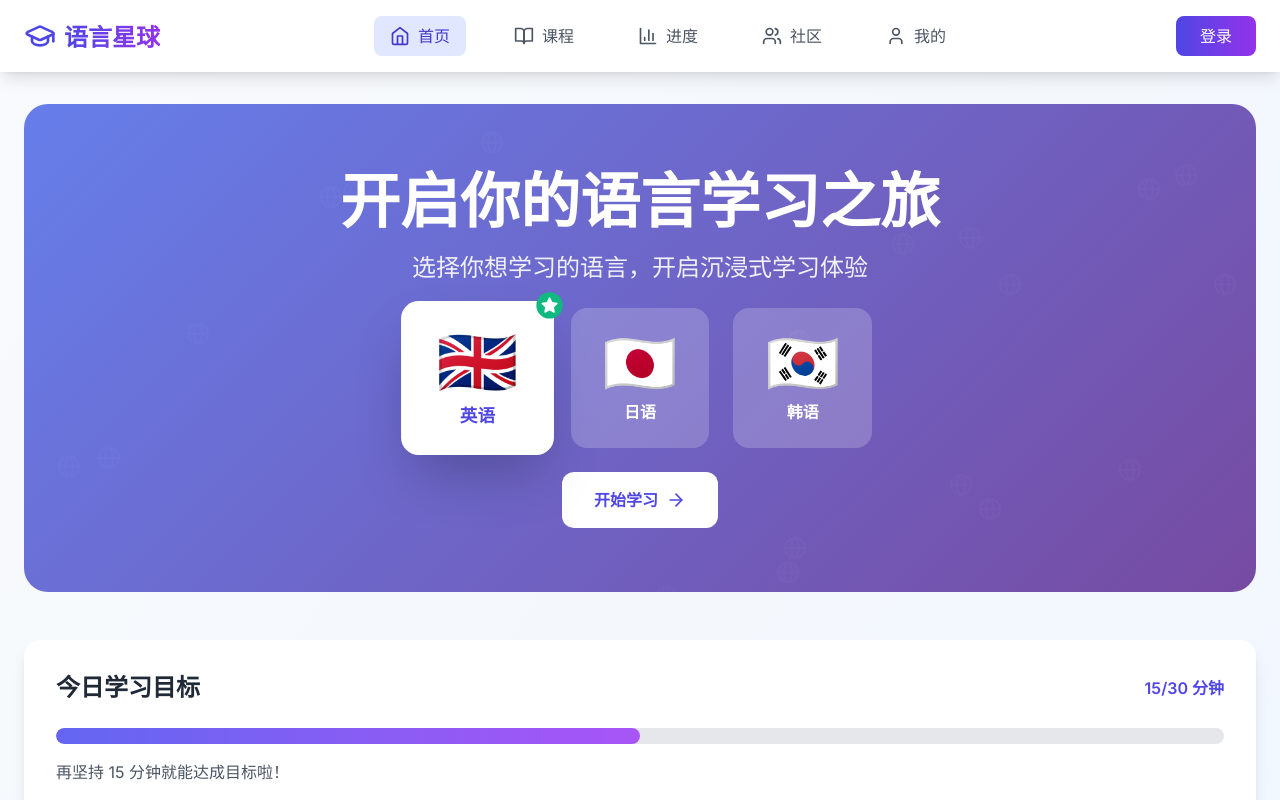
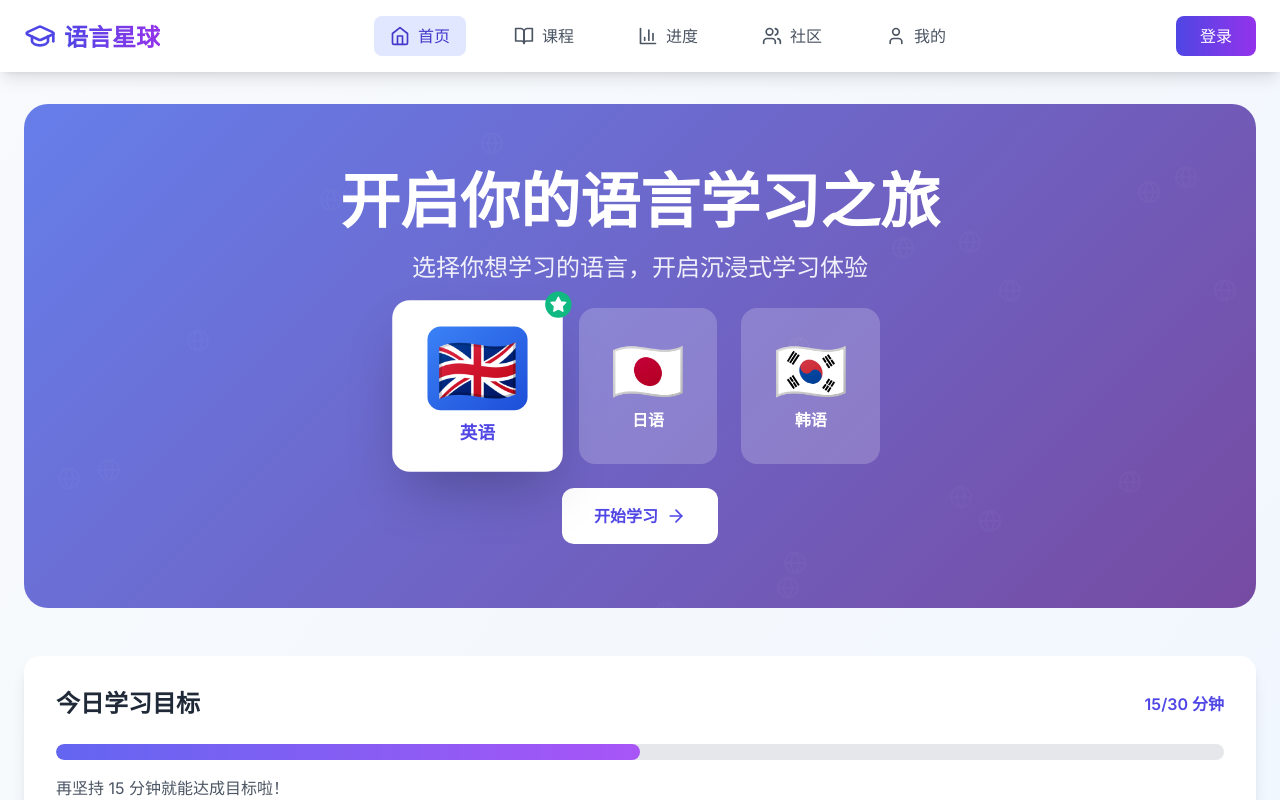
Before and after one commit to phenomenonlyb/language-learning-platform, a React (Vite) app: page /#/ in a window 1280 px wide. Shown: the top 800 px of the page. Built offline with nearby package versions, Linux system fonts and the light colour scheme; the HTML template or start-up script is replaced by a standard one.

Commit message:
Fix: Language selection icon visibility when selected

```diff
--- a/src/pages/Home.tsx
+++ b/src/pages/Home.tsx
@@ -67,7 +67,7 @@ const Home = () => {
                     : 'bg-white/20 hover:bg-white/30'
                 }`}
               >
-                <div className={`text-6xl mb-2 ${targetLanguage === lang.code ? '' : 'group-hover:scale-110 transition-transform'}`}>
+                <div className={`text-6xl mb-2 transition-transform ${targetLanguage === lang.code ? 'bg-gradient-to-br ' + lang.color + ' rounded-xl p-2' : 'group-hover:scale-110'}`}>
                   {lang.icon}
                 </div>
                 <div className={`font-semibold ${targetLanguage === lang.code ? 'text-indigo-600' : 'text-white'}`}>
```
